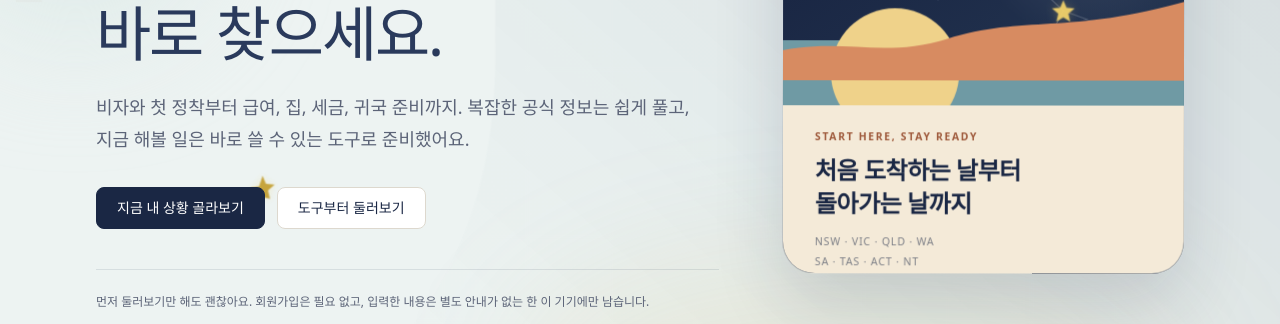
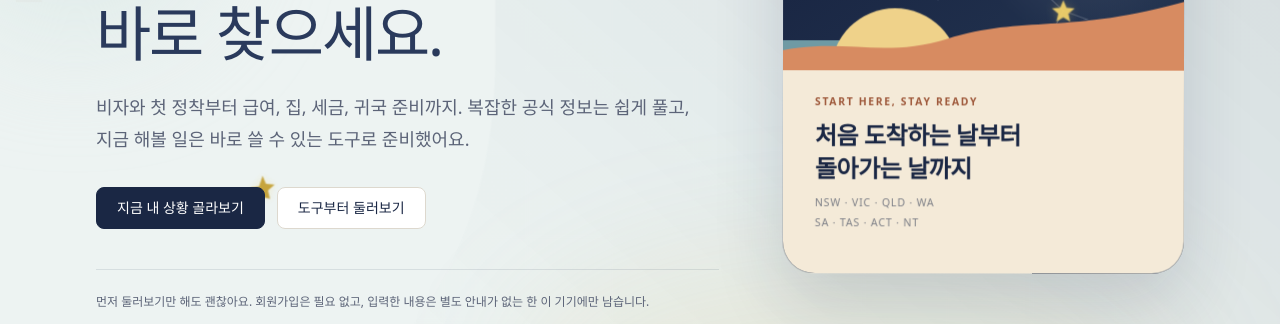
Before and after one commit to jelov219au/aussie-compass, a Next.js app: page / in a window 1280 px wide. Shown: the part 363-687 px from the top of the page. Built offline with nearby package versions, Linux system fonts and the light colour scheme; no server answers.

Commit message:
Give state labels more breathing room

```diff
--- a/src/components/brand/AustralianSky.tsx
+++ b/src/components/brand/AustralianSky.tsx
@@ -33,10 +33,10 @@ export function AustralianSky() {
         <svg viewBox="0 0 420 100" preserveAspectRatio="none" className="australia-land-drift absolute -top-10 h-20 w-full fill-[#d78b61]">
           <path d="M0 68C70 42 112 75 180 48c76-30 120-5 240-48v100H0V68Z" />
         </svg>
-        <div className="absolute inset-x-0 bottom-0 h-[72%] bg-[#f4ead8] px-6 py-5 text-navy sm:px-8 sm:py-6">
+        <div className="absolute inset-x-0 bottom-0 h-[88%] bg-[#f4ead8] px-6 pb-7 pt-5 text-navy sm:h-[87%] sm:px-8 sm:pb-8 sm:pt-6">
           <p className="text-[0.65rem] font-semibold tracking-[0.16em] text-[#9e593b]">START HERE, STAY READY</p>
           <p className="mt-2 max-w-[15rem] text-xl font-semibold leading-snug tracking-[-0.02em] sm:text-2xl">처음 도착하는 날부터<br />돌아가는 날까지</p>
-          <p className="mt-3 text-[0.66rem] font-medium leading-5 tracking-[0.08em] text-navy/55">
+          <p className="mt-2 text-[0.66rem] font-medium leading-5 tracking-[0.08em] text-navy/55">
             NSW · VIC · QLD · WA<br />SA · TAS · ACT · NT
           </p>
         </div>
```
